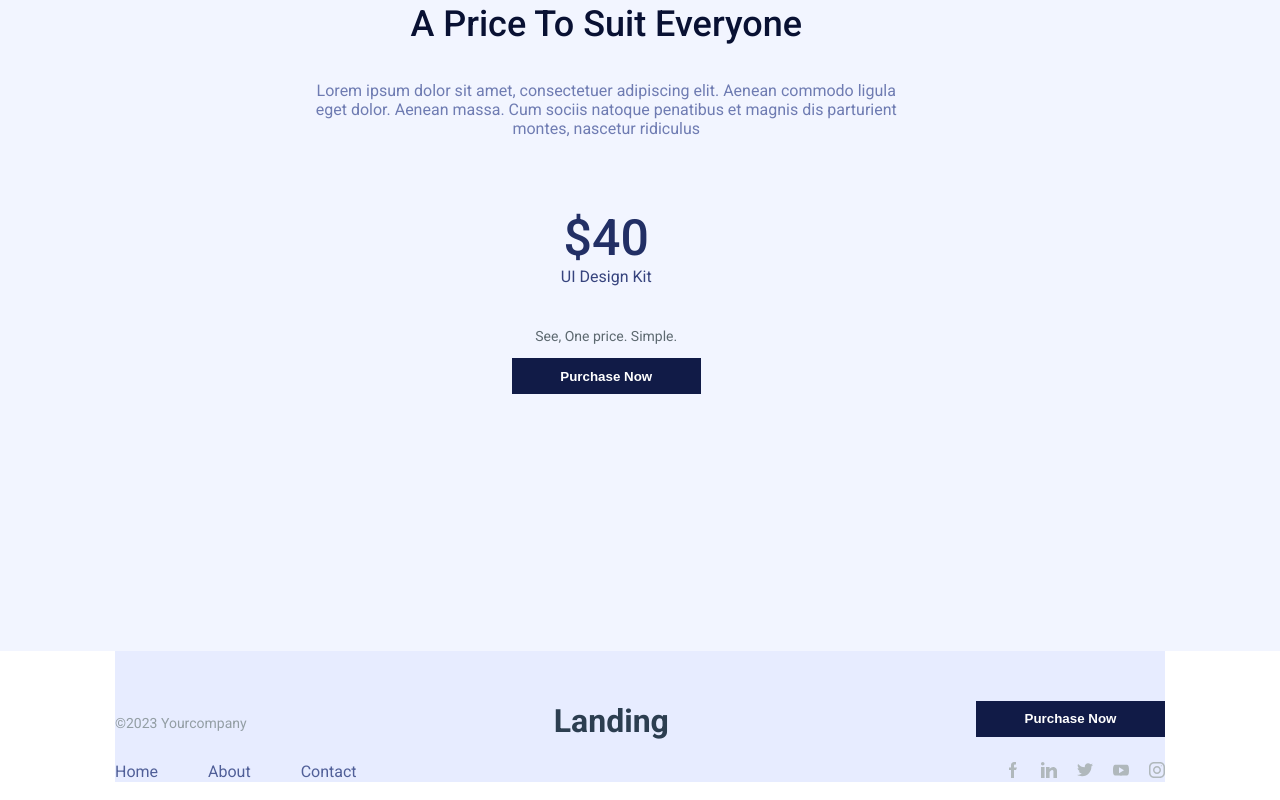
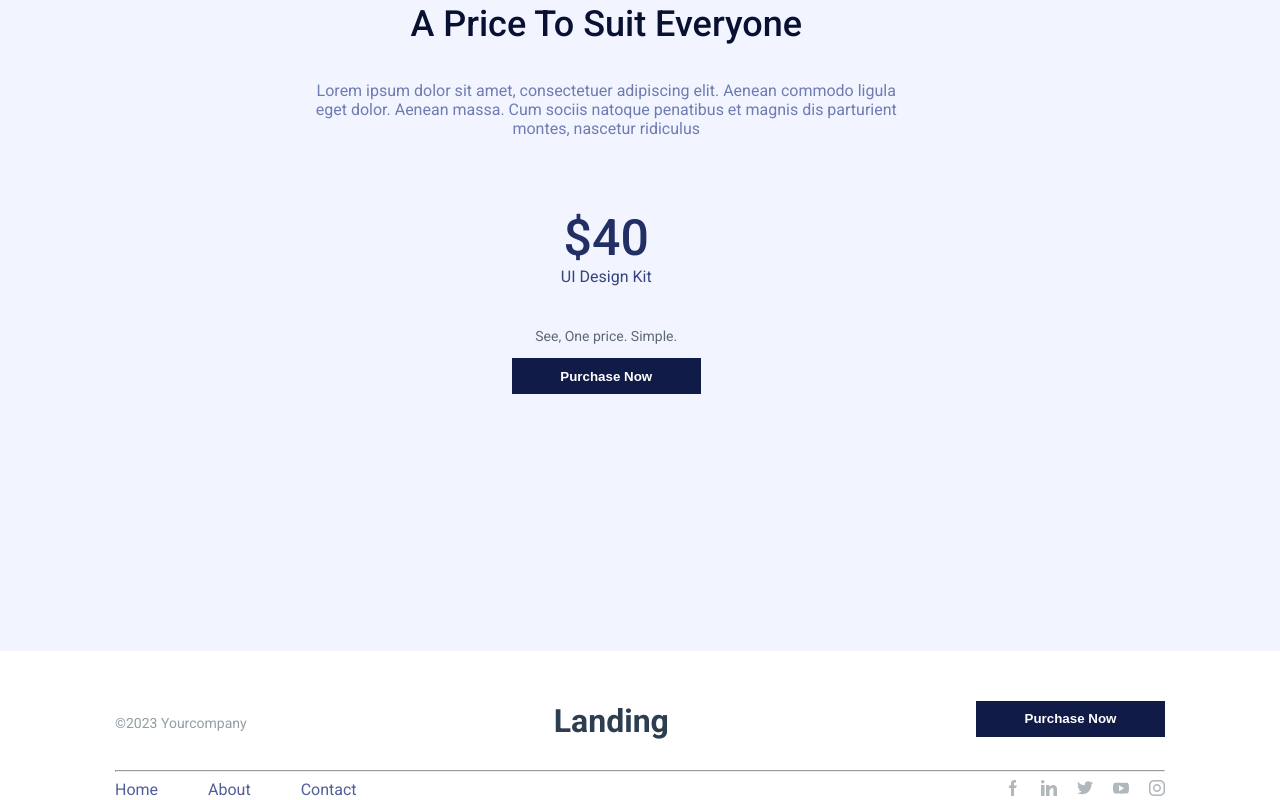
Before and after one commit to alemaa/Landing-project, a Vue app: page / in a window 1280 px wide. Shown: the part 3694-4494 px from the top of the page. Built offline with nearby package versions, Linux system fonts and the light colour scheme; the HTML template or start-up script is replaced by a standard one; a web font is replaced by a local one.

Commit message:
edit:landing-page

```diff
--- a/src/App.vue
+++ b/src/App.vue
@@ -10,7 +10,8 @@
  <router-view />
 </main>
 <AppFooter
-title="Landing"/>
+title="Landing"
+@footer-purchase-button="onFooterPurchaseButton"/>
 </div>
 
 </template>
@@ -22,7 +23,9 @@ import { RouterView } from 'vue-router';
 const onBuyButton=() =>{
     console.log('Received from child:', 'data');
 }
-
+const onFooterPurchaseButton=() =>{
+    console.log('Received from child:', 'data');
+}
 </script>
 
 <style>
--- a/src/components/AppFooter.vue
+++ b/src/components/AppFooter.vue
@@ -8,9 +8,10 @@
                 <h1>{{ title }}</h1>
             </div>
             <div>
-                <button id="footer-purchase-button">Purchase now</button>
+                <button id="footer-purchase-button" @click="clickButton">Purchase now</button>
             </div>
         </div>
+        <hr class="custom-line" />
         <div class="footer-navbar">
             <div class="footer-menu">
                 <router-link to="/">Home</router-link>
@@ -48,15 +49,21 @@
     </div>
     </template>
     <script setup>
-    import { defineProps } from 'vue';
+    import { defineProps,defineEmits } from 'vue';
 defineProps({
     title: String,
 })
+const emit = defineEmits([
+    'footerPurchaseButton'
+])
+const clickButton=()=>{
+    alert("Button clicked! Emitting event...");
+    emit('footer-purchase-button');
+}
 </script>
 <style>
 .footer {
     margin-top: 10%;
-    background-color: #E7ECFF;
 }
 .wrapper {
     display: flex;
@@ -99,4 +106,7 @@ defineProps({
     justify-content: flex-end;
     gap: 20px;
 }
+.custom-line {
+    color: #CDD1D4;
+}
 </style>
--- a/src/components/PricingSection.vue
+++ b/src/components/PricingSection.vue
@@ -23,6 +23,14 @@
     </div>
     </template>
     <script setup>
+    import { defineEmits } from 'vue';
+    const emit = defineEmits([
+    'purchaseButton'
+])
+const purchaseButton=()=>{
+    alert("Button clicked! Emitting event...");
+    emit('purchase-button');
+}
 </script>
 <style>
 .pricing-section {
--- a/src/views/AppHome.vue
+++ b/src/views/AppHome.vue
@@ -11,6 +11,9 @@ const onSecondaryButton=() =>{
      console.log('Received from child:', 'data');
 }
 const introButton=() =>{
+     console.log('Received from child:', 'data');
+}
+const purchaseButton=() =>{
      console.log('Received from child:', 'data');
 }
 const heroTitle = ref('Introduce Your Product Quickly & Effectively');
@@ -34,5 +37,6 @@ mus. Donec quam felis, ultricies nec, pellentesque eu, pretium quis, sem. Nulla
 :description="description"
 @intro-button="introButton"
 />
-<PricingSection/>
+<PricingSection
+@purchase-button="purchaseButton"/>
 </template>
```
Also changed, not shown: Rectangle(3).png (added).
